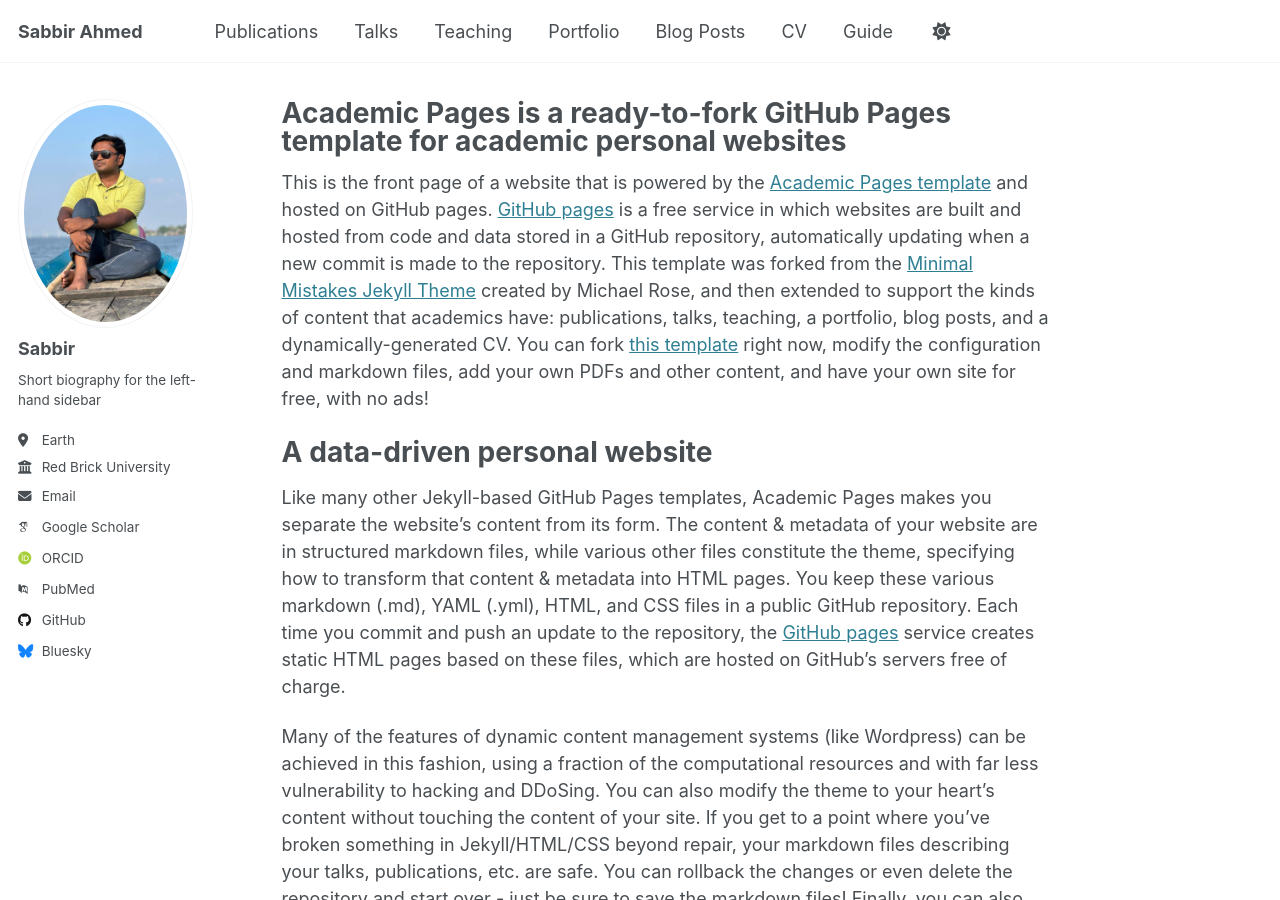
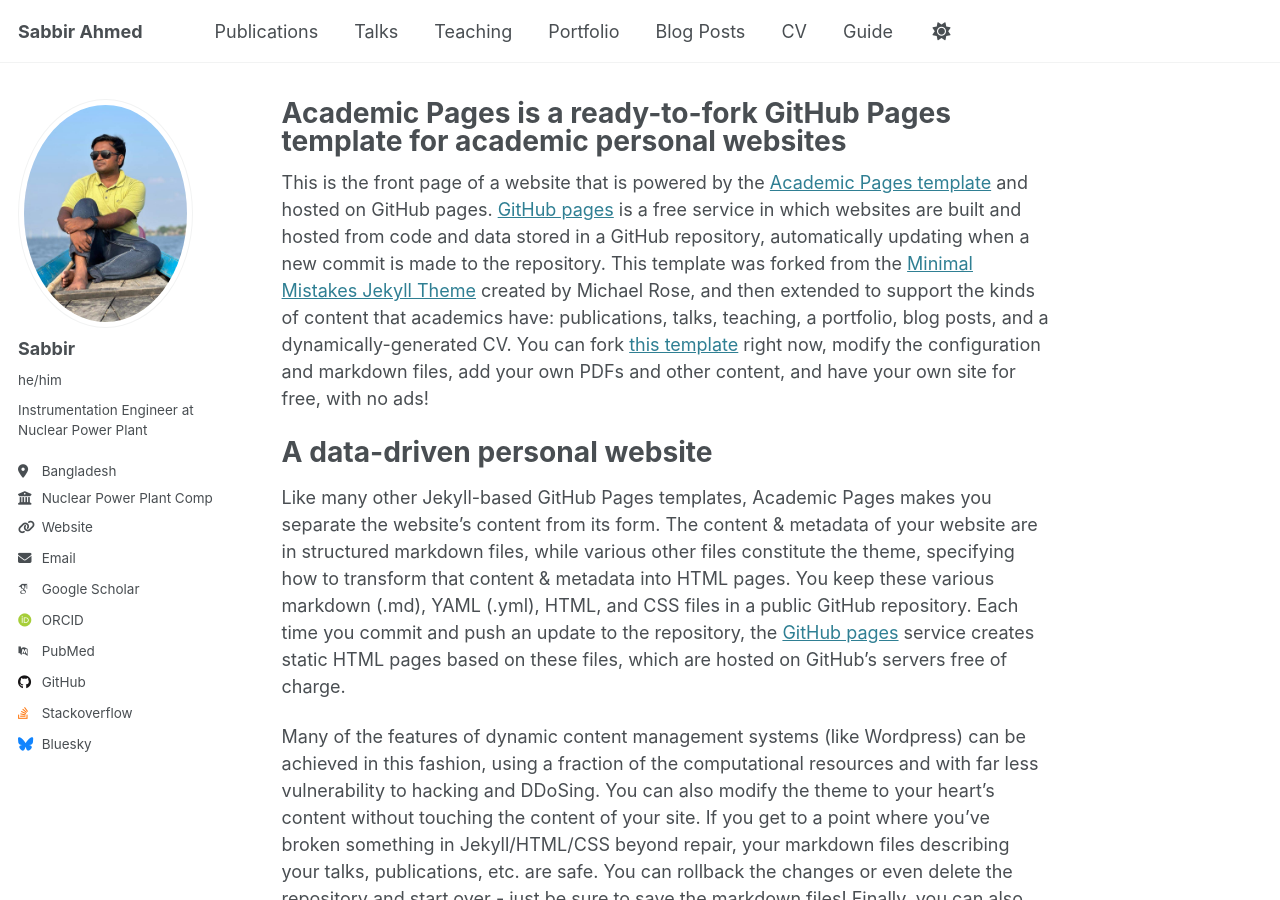
Before and after one commit to sabb1r/sabb1r.github.io, a Jekyll site: the page built from _pages/about.md, in a window 1280 px wide and 900 px high. Built offline with Jekyll 4.4.1, drawn with Linux system fonts in a browser that asks for light colours; some web fonts are replaced.

Commit message:
Update _config.yml

```diff
--- a/_config.yml
+++ b/_config.yml
@@ -24,11 +24,11 @@
   # Biographic information
   avatar           : "profile.png"
   name             : "Sabbir"
-  pronouns         : # example: "she/her"
-  bio              : "Short biography for the left-hand sidebar"
-  location         : "Earth"
-  employer         : "Red Brick University"
-  uri              : # URL
+  pronouns         : "he/him"
+  bio              : "Instrumentation Engineer at Nuclear Power Plant"
+  location         : "Bangladesh"
+  employer         : "Nuclear Power Plant Company Bangladesh Limited"
+  uri              : "https://npcbl.portal.gov.bd/"
   email            : "none@example.org"
 
   # Academic websites
@@ -45,9 +45,9 @@
   bitbucket        : # Username - Update with your username on the site
   codepen          : # Username
   dribbble         : # Username
-  github           : "academicpages"
+  github           : "sabb1r"
   kaggle           : # Username
-  stackoverflow    : # User number or user number and name (i.e., use "1" or "1/jeff-atwood")
+  stackoverflow    : "8832997"
 
   # Social media
   bluesky          : "bsky.app" # Replace this with you Bluesky username
```
